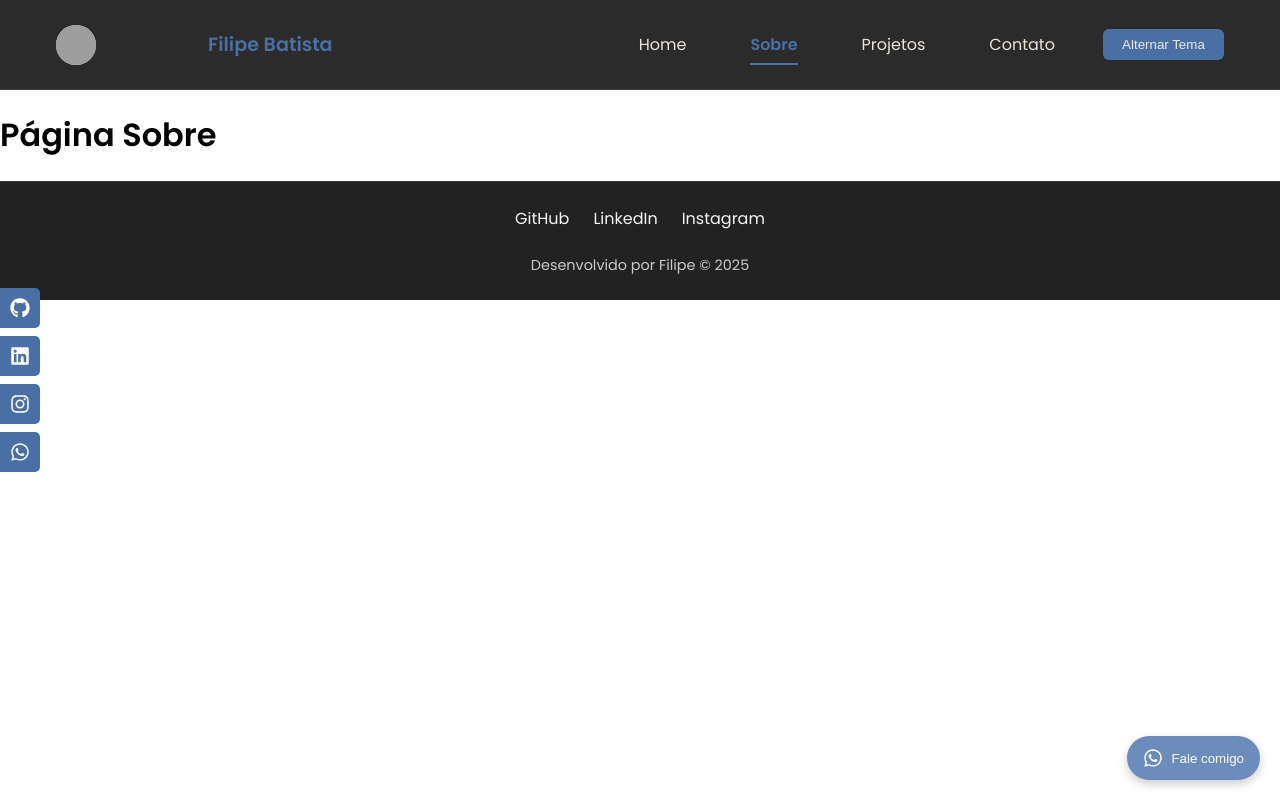
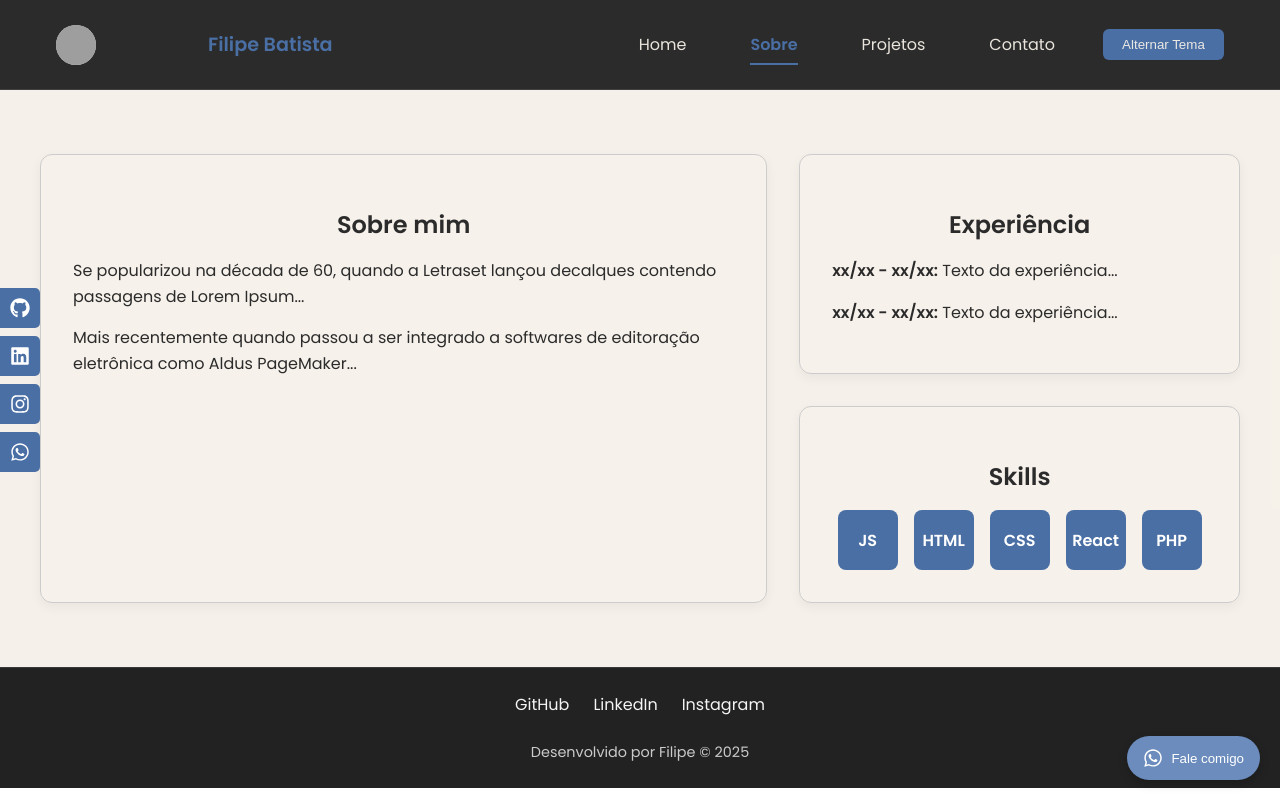
Before and after one commit to FilipeBPDev/portfolio, a React (Vite) app: page /sobre in a window 1280 px wide. Built offline with nearby package versions, Linux system fonts and the light colour scheme; grey boxes are pictures that could not be loaded.

Commit message:
feat: cria página Sobre com seções Sobre mim, Experiência e Skills

```diff
--- a/src/pages/About/About.jsx
+++ b/src/pages/About/About.jsx
@@ -1,5 +1,40 @@
-function Sobre() {
-  return <h1>Página Sobre</h1>
+import styles from './About.module.css';
+
+export default function Sobre() {
+  return (
+    <main className={styles.container}>
+      <div className={styles.wrapper}>
+        {/* Coluna Esquerda */}
+        <section className={styles.leftBox}>
+          <h2>Sobre mim</h2>
+          <p>
+            Se popularizou na década de 60, quando a Letraset lançou decalques contendo passagens de Lorem Ipsum...
+          </p>
+          <p>
+            Mais recentemente quando passou a ser integrado a softwares de editoração eletrônica como Aldus PageMaker...
+          </p>
+        </section>
+
+        {/* Coluna Direita */}
+        <div className={styles.rightColumn}>
+          <section className={styles.rightBox}>
+            <h2>Experiência</h2>
+            <p><strong>xx/xx - xx/xx:</strong> Texto da experiência...</p>
+            <p><strong>xx/xx - xx/xx:</strong> Texto da experiência...</p>
+          </section>
+
+          <section className={styles.rightBox}>
+            <h2>Skills</h2>
+            <div className={styles.skills}>
+              <div className={styles.skillIcon}>JS</div>
+              <div className={styles.skillIcon}>HTML</div>
+              <div className={styles.skillIcon}>CSS</div>
+              <div className={styles.skillIcon}>React</div>
+              <div className={styles.skillIcon}>PHP</div>
+            </div>
+          </section>
+        </div>
+      </div>
+    </main>
+  );
 }
-
-export default Sobre;
--- /dev/null
+++ b/src/pages/About/About.module.css
@@ -0,0 +1,80 @@
+.container {
+  background-color: var(--color-bg);
+  color: var(--color-text);
+  padding: 4rem 1rem;
+  display: flex;
+  justify-content: center;
+}
+
+.wrapper {
+  display: flex;
+  flex-direction: row;
+  gap: 2rem;
+  max-width: 1200px;
+  width: 100%;
+  flex-wrap: wrap;
+}
+
+.leftBox {
+  flex: 3;
+  background-color: rgba(255, 255, 255, 0.05);
+  padding: 2rem;
+  border-radius: 12px;
+  border: 1px solid #ccc;
+  box-shadow: 0 4px 12px rgba(0, 0, 0, 0.05);
+}
+
+.rightColumn {
+  flex: 2;
+  display: flex;
+  flex-direction: column;
+  gap: 2rem;
+}
+
+.rightBox {
+  background-color: rgba(255, 255, 255, 0.05);
+  padding: 2rem;
+  border-radius: 12px;
+  border: 1px solid #ccc;
+  box-shadow: 0 4px 12px rgba(0, 0, 0, 0.05);
+}
+
+h2 {
+  font-size: 1.5rem;
+  margin-bottom: 1rem;
+  color: var(--color-text);
+  text-align: center;
+}
+
+p {
+  font-size: 1rem;
+  line-height: 1.6;
+  margin-bottom: 1rem;
+}
+
+.skills {
+  display: flex;
+  justify-content: center;
+  flex-wrap: wrap;
+  gap: 1rem;
+  margin-top: 1rem;
+}
+
+.skillIcon {
+  width: 60px;
+  height: 60px;
+  background-color: var(--color-primary);
+  color: white;
+  display: flex;
+  justify-content: center;
+  align-items: center;
+  border-radius: 8px;
+  font-weight: bold;
+}
+
+/* Responsivo */
+@media (max-width: 900px) {
+  .wrapper {
+    flex-direction: column;
+  }
+}
--- a/src/pages/Home/Home.jsx
+++ b/src/pages/Home/Home.jsx
@@ -25,7 +25,7 @@ return (
                     código eficiente + design intuitivo para produtos que entregam
                 </strong>
             </p>
-            <a href="#sobre" className={styles.button}>
+            <a href="/sobre" className={styles.button}>
                 Sobre mim <span className={styles.arrow}>↓</span>
             </a>
         </div>
```
Also changed, not shown: src/pages/About/Aboute.module.css (deleted).
